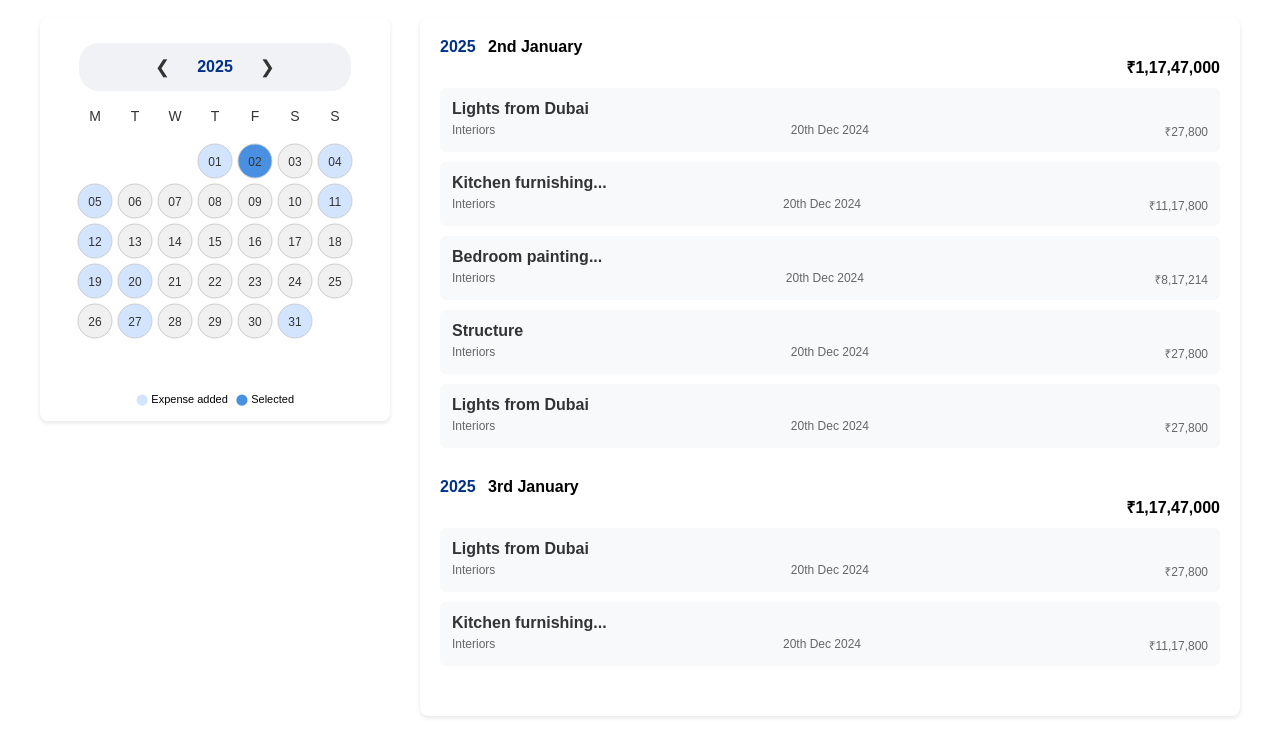
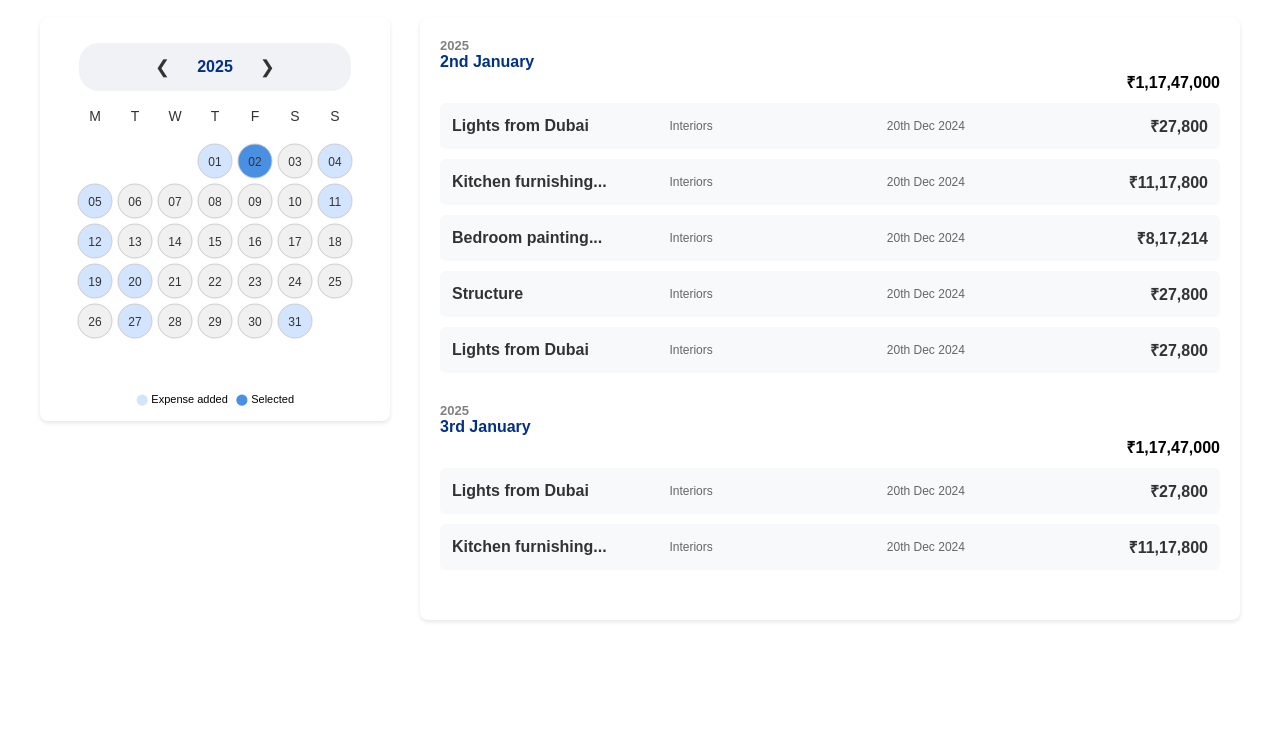
Before and after one commit to Mugdhashrivastava/tata-components, a React (Vite) app in the folder calendar-views/: page / in a window 1280 px wide. Shown: the top 756 px of the page. Built offline with nearby package versions, Linux system fonts and the light colour scheme.

Commit message:
formatting the list ui

```diff
--- a/calendar-views/src/ExpenseList.css
+++ b/calendar-views/src/ExpenseList.css
@@ -13,13 +13,13 @@
 
   .expense-date {
     font-weight: bold;
-    font-size: 16px;
-    color: #003087;
+    font-size: small;
+    color: gray;
   }
 
-  .expense-date span {
-    margin-left: 8px;
-    color: #000;
+  .expense-subdate{
+    font-weight:bold;
+    color: #003087;
   }
 
   .expense-total {
@@ -30,27 +30,50 @@
     margin-bottom: 10px;
   }
 
+
+
   .expense-item {
     display: flex;
-    flex-direction: column;
+    align-items: center;
+    justify-content: space-between;
     background: #f8f9fb;
     padding: 12px;
     border-radius: 6px;
     margin-bottom: 10px;
+    gap: 10px;
+    flex-wrap: wrap;
   }
 
   .expense-item-title {
     font-weight: 600;
     color: #333;
+    flex: 2;
+    min-width: 0;
+    overflow: hidden;
+    text-overflow: ellipsis;
+    white-space: nowrap;
   }
 
   .expense-item-details {
     display: flex;
-    justify-content: space-between;
+    flex-direction: column; /* stack category and date */
     font-size: 12px;
     color: #666;
-    margin-top: 5px;
+    flex: 2;  /* Balanced space */
+    min-width: 0;
   }
+
+  .expense-item-amount {
+    font-weight: 600;
+    color: #333;
+    flex: 1;  /* Amount takes less space */
+    text-align: right;
+    min-width: 80px;  /* Prevent breaking */
+    overflow: hidden;
+    text-overflow: ellipsis;
+    white-space: nowrap;
+  }
+
 
   /* Mobile View Styling */
   @media screen and (max-width: 600px) {
--- a/calendar-views/src/ExpenseList.jsx
+++ b/calendar-views/src/ExpenseList.jsx
@@ -30,17 +30,23 @@ const ExpenseList = () => {
     <div className="expense-list-container">
       {expenses.map((day, index) => (
         <div key={index} className="expense-day">
-          <div className="expense-date">{day.year} <span>{day.date}</span></div>
+          <div className="expense-date">{day.year} </div>
+          <div className="expense-subdate">{day.date}</div>
           <div className="expense-total">{day.total}</div>
           {day.items.map((item, idx) => (
-            <div key={idx} className="expense-item">
-              <div className="expense-item-title">{item.title}</div>
-              <div className="expense-item-details">
-                <span>{item.category}</span>
-                <span>{item.date}</span>
-                <span>{item.amount}</span>
-              </div>
-            </div>
+
+
+  <div key={idx} className="expense-item">
+  <div className="expense-item-title">{item.title}</div>
+  <div className="expense-item-details">
+    {item.category}
+  </div>
+  <div className="expense-item-details">
+    {item.date}
+  </div>
+  <div className="expense-item-amount">{item.amount}</div>
+</div>
+
           ))}
         </div>
       ))}
```
